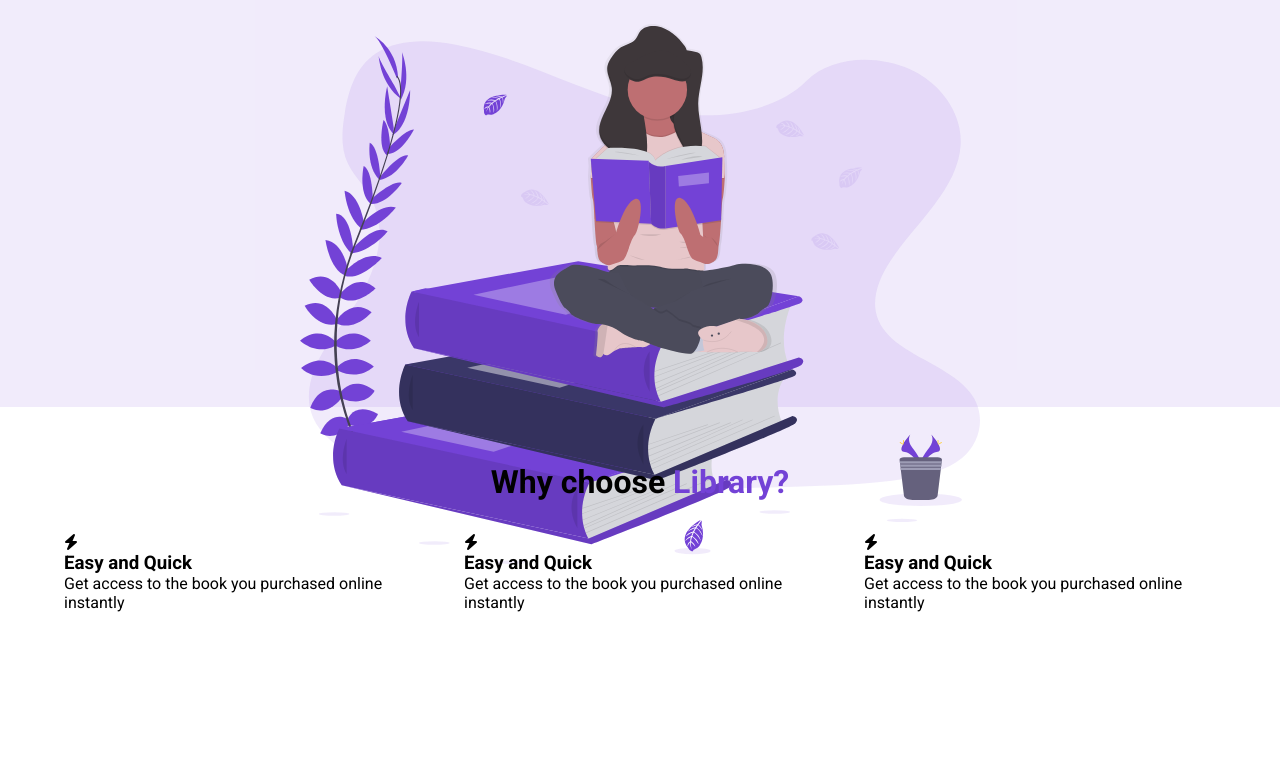
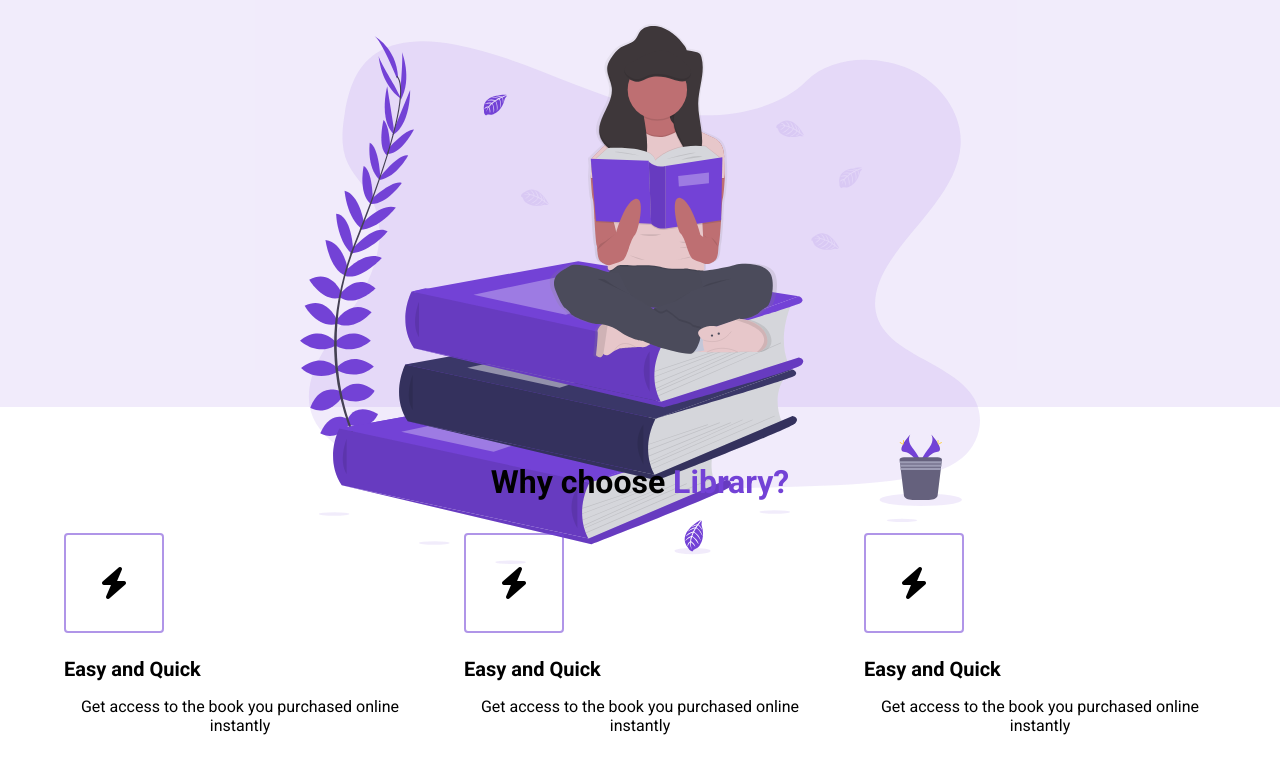
Before and after one commit to Feeman7/Mod-3.2-porject, a plain HTML site: page index.html in a window 1280 px wide. Shown: the part 393-1166 px from the top of the page. Drawn offline with Linux system fonts and the light colour scheme.

Commit message:
push code

```diff
--- a/styles.css
+++ b/styles.css
@@ -147,4 +147,29 @@ margin: 0 auto;
 .highlight {
   padding: 0 24px;
   width: calc(100% / 3)
+  display: flex;
+  align-items: center;
+  justify-content: center;
+  flex-direction: column;
 }
+
+.highlight__para {
+text-align: center;
+}
+
+.highlight__img {
+border: 2px solid #7342d68f;
+width: 100px;
+height: 100px;
+display: flex;
+align-items: center;
+justify-content: center;
+border-radius: 4px;
+font-size: 32px;
+margin-bottom: 24px;
+}
+
+.highlight__subtitle {
+  font-size: 20px;
+  margin-bottom: 16px;
+}
```
Also changed, not shown: index.html (+3 -3 lines).
